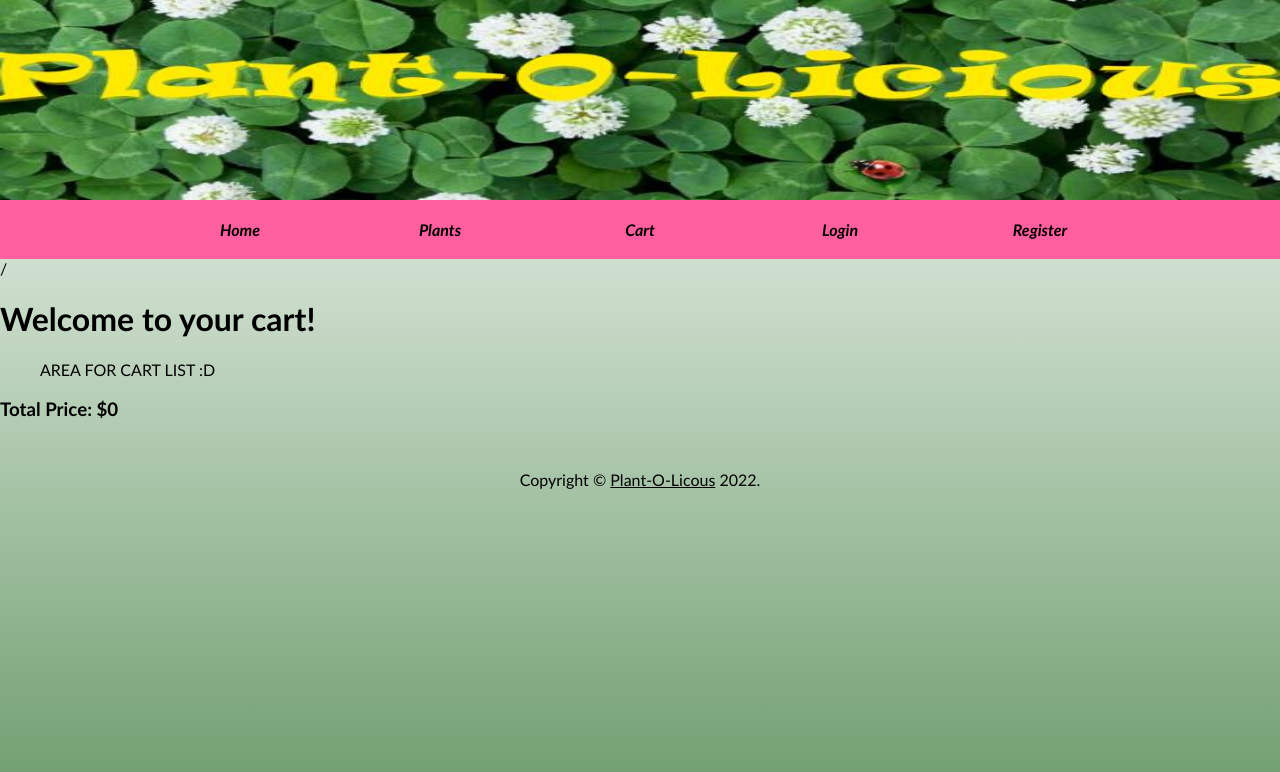
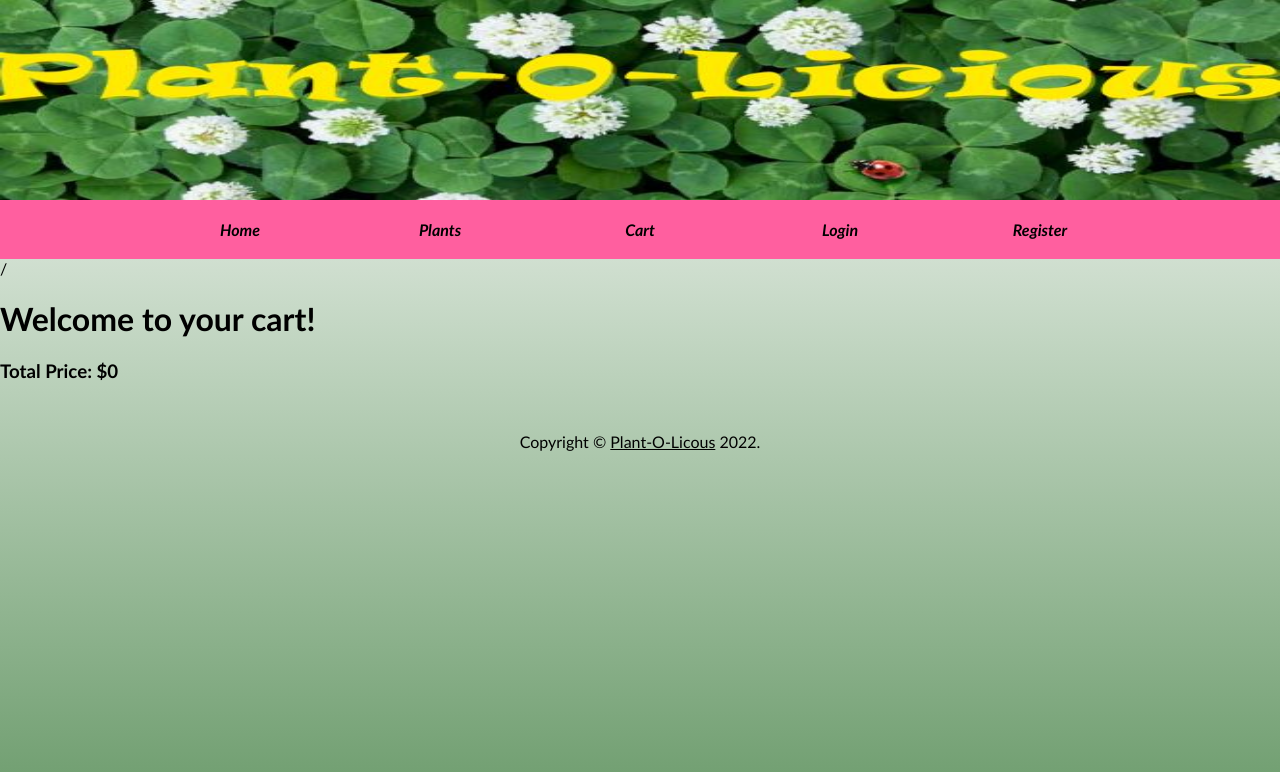
Before and after one commit to 2202-Grace-Shopper/2202-Capstone-Project, a React (Create React App) app: page /cart in a window 1280 px wide. Shown: the top 772 px of the page. Built offline with nearby package versions, Linux system fonts and the light colour scheme.

Commit message:
mapping out the cart

```diff
--- a/src/components/Cart.js
+++ b/src/components/Cart.js
@@ -13,7 +13,16 @@ export default function Cart(props) {
   return (
     <div>
       <h1>Welcome to your cart!</h1>
-      <ul>AREA FOR CART LIST :D</ul>
+      {cartItems &&
+        cartItems.map(({ product, qty }) => {
+          return (
+            <ul>
+              <li>
+                {product.title} x {qty}
+              </li>
+            </ul>
+          );
+        })}
       <h3>Total Price: $0</h3>
     </div>
   );
```
